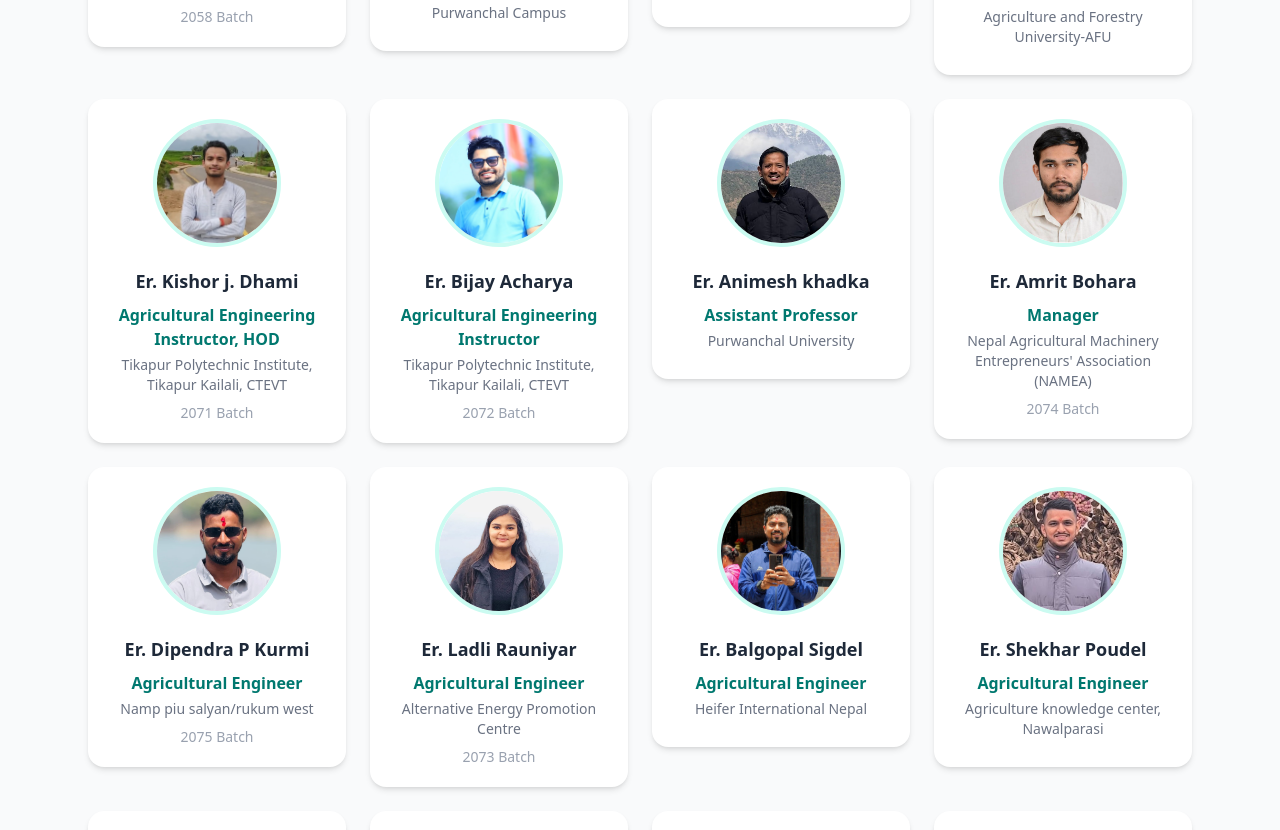
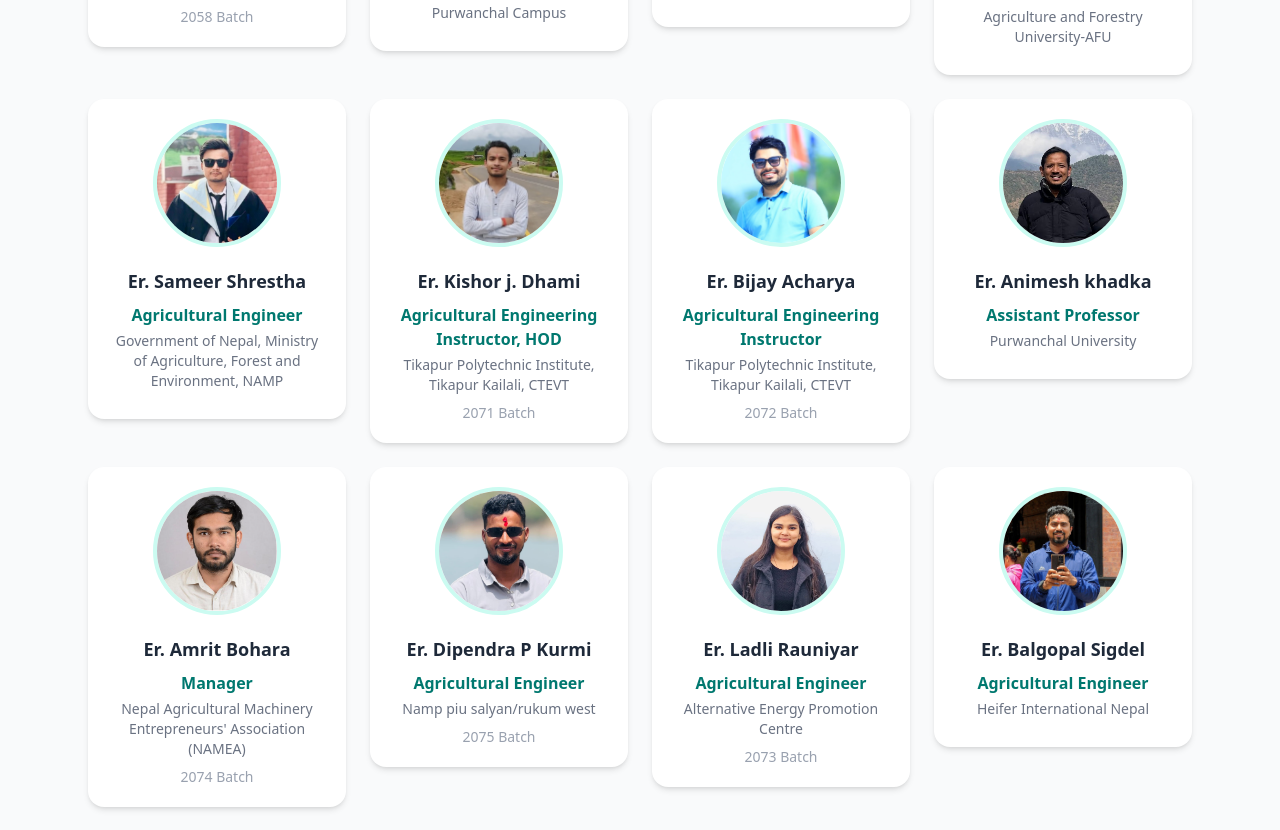
Before and after one commit to naess-c/naess-website-, a Next.js app: page /alumni in a window 1280 px wide. Shown: the part 1188-2018 px from the top of the page. Built offline with nearby package versions, Linux system fonts and the light colour scheme.

Commit message:
Homepage update

```diff
--- a/app/alumni/page.tsx
+++ b/app/alumni/page.tsx
@@ -93,6 +93,13 @@ export default function AlumniPage() {
       organization: "Agriculture and Forestry University-AFU",
       batch: "",
       image: "/alumni/padam.jpg",
+    },
+    {
+      name: "Er. Sameer Shrestha",
+      position: "Agricultural Engineer",
+      organization: "Government of Nepal, Ministry of Agriculture, Forest and Environment, NAMP",
+      batch: "",
+      image: "/alumni/sameer.jpg",
     },
      {
       name: "Er. Kishor j. Dhami",
```
Also changed, not shown: public/alumni/sameer.jpg (added).
